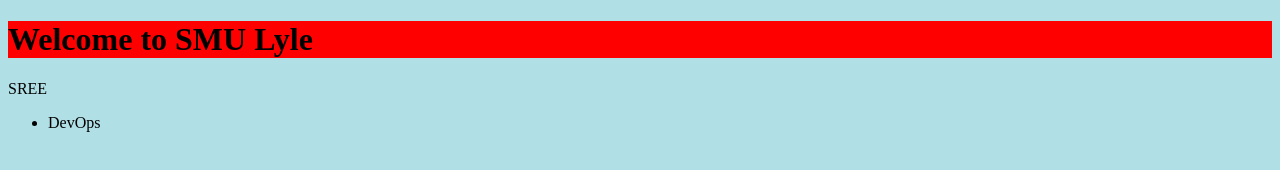
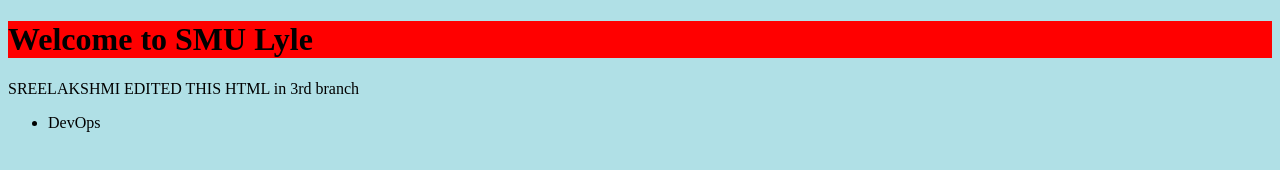
Before and after one commit to sreelakshmink/smu-eets8357-sree, a plain HTML site: page index.html in a window 1280 px wide. Drawn offline with Linux system fonts and the light colour scheme.

Commit message:
edited index in 3rd branch

```diff
--- a/index.html
+++ b/index.html
@@ -2,7 +2,7 @@
 <html>
 <body style="background-color:powderblue;">
 <h1 style="background-color:Red;"> Welcome to SMU Lyle </h1>
-<p1> SREE </p1>
+<p1> SREELAKSHMI EDITED THIS HTML in 3rd branch</p1>
 <ul>
 <li>DevOps </li>
 </ul>
```
